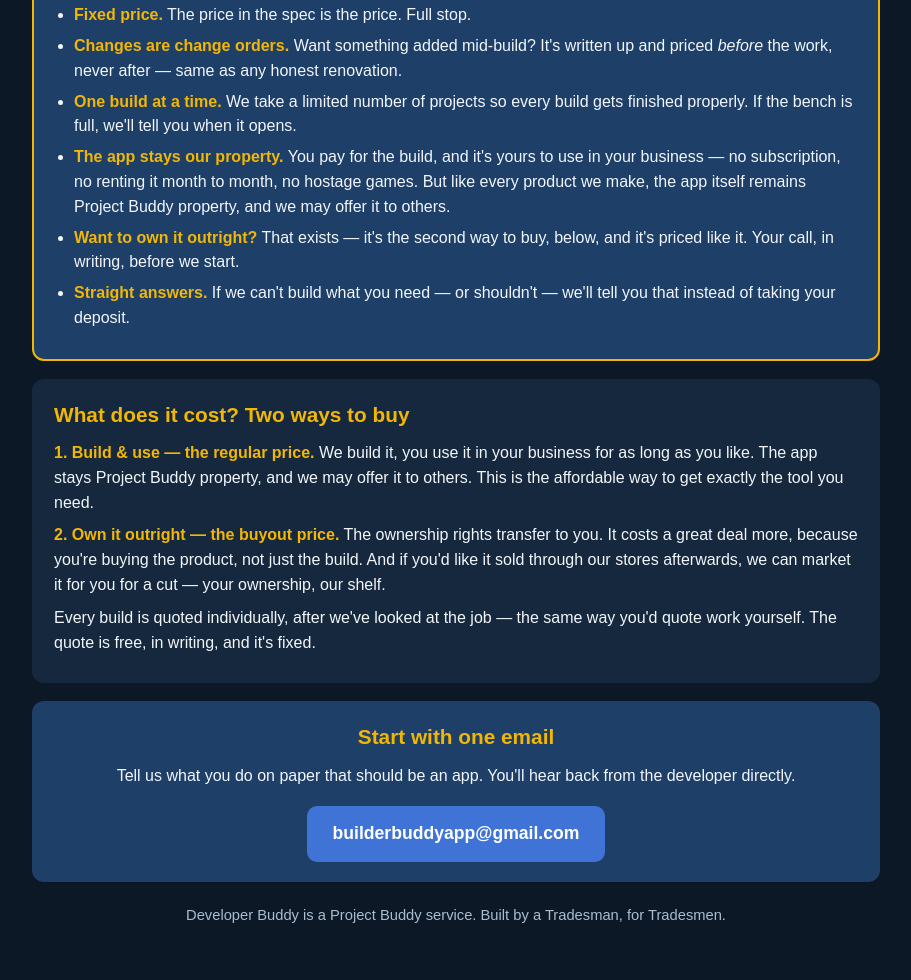
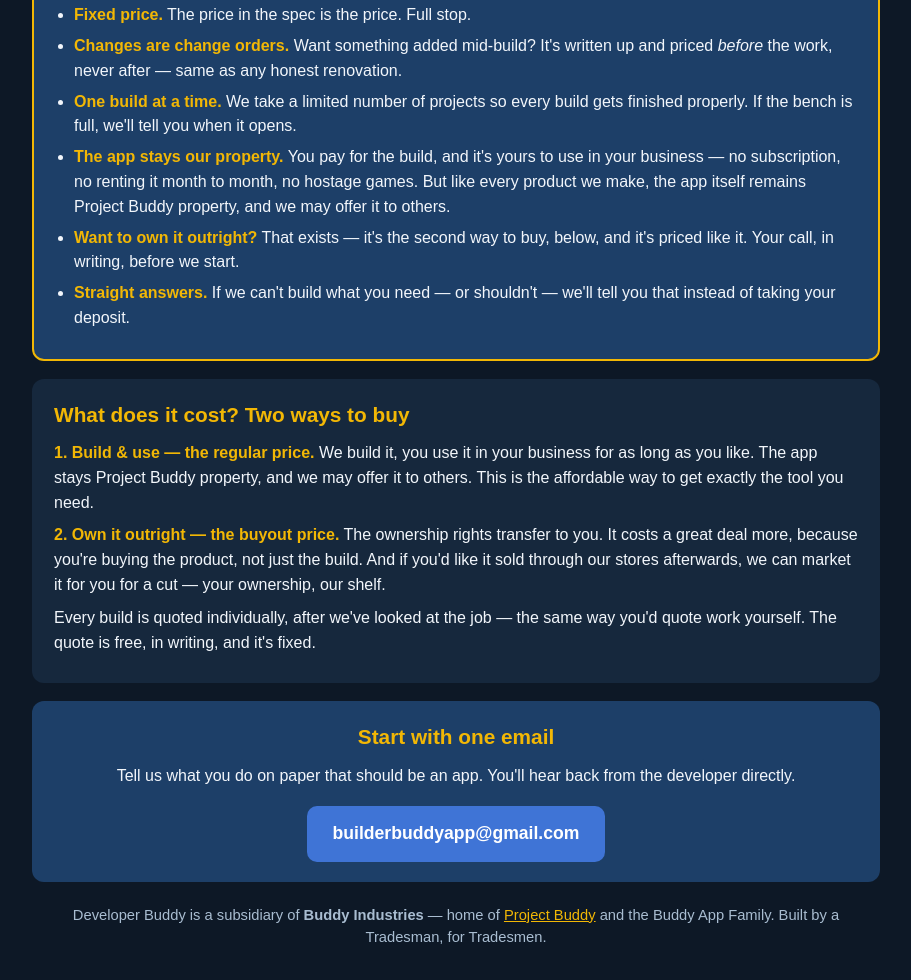
Before and after one commit to project-buddy-app/project-buddy-app.github.io, a plain HTML site: page developer-buddy.html in a window 1280 px wide. Shown: the part 1135-2115 px from the top of the page, without its empty margins (184-1095 px from the left). Drawn offline with Linux system fonts and the light colour scheme.

Commit message:
Developer Buddy: add Buddy Industries subsidiary blurb

```diff
--- a/developer-buddy.html
+++ b/developer-buddy.html
@@ -93,7 +93,7 @@
     <a class="mail" href="mailto:builderbuddyapp@gmail.com">builderbuddyapp@gmail.com</a>
   </div>
 
-  <p class="fine">Developer Buddy is a Project Buddy service. Built by a Tradesman, for Tradesmen.</p>
+  <p class="fine">Developer Buddy is a subsidiary of <b>Buddy Industries</b> — home of <a href="https://project-buddy-app.github.io/" style="color:#f2b705">Project Buddy</a> and the Buddy App Family. Built by a Tradesman, for Tradesmen.</p>
 
 </div>
 </body>
```
